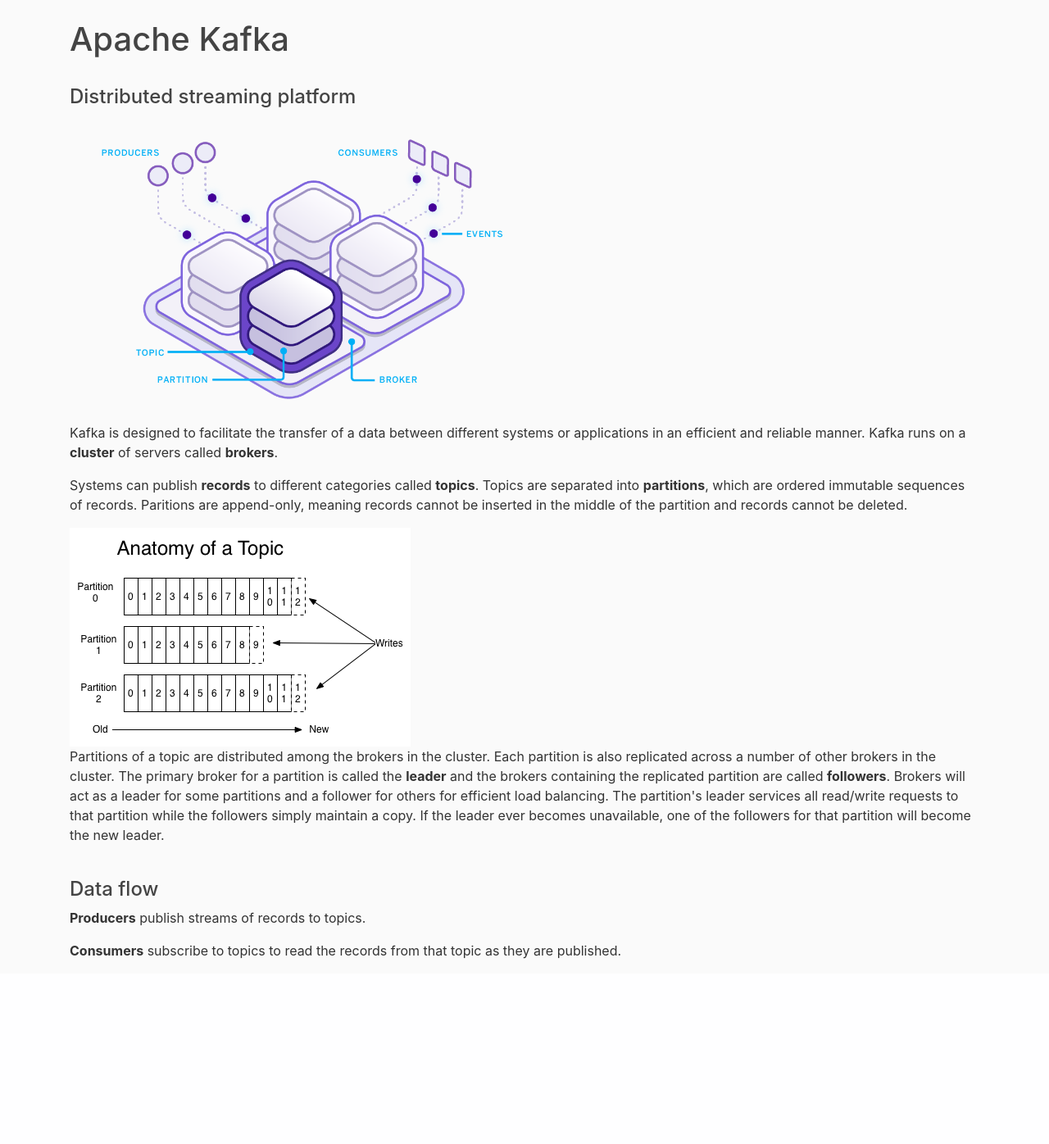
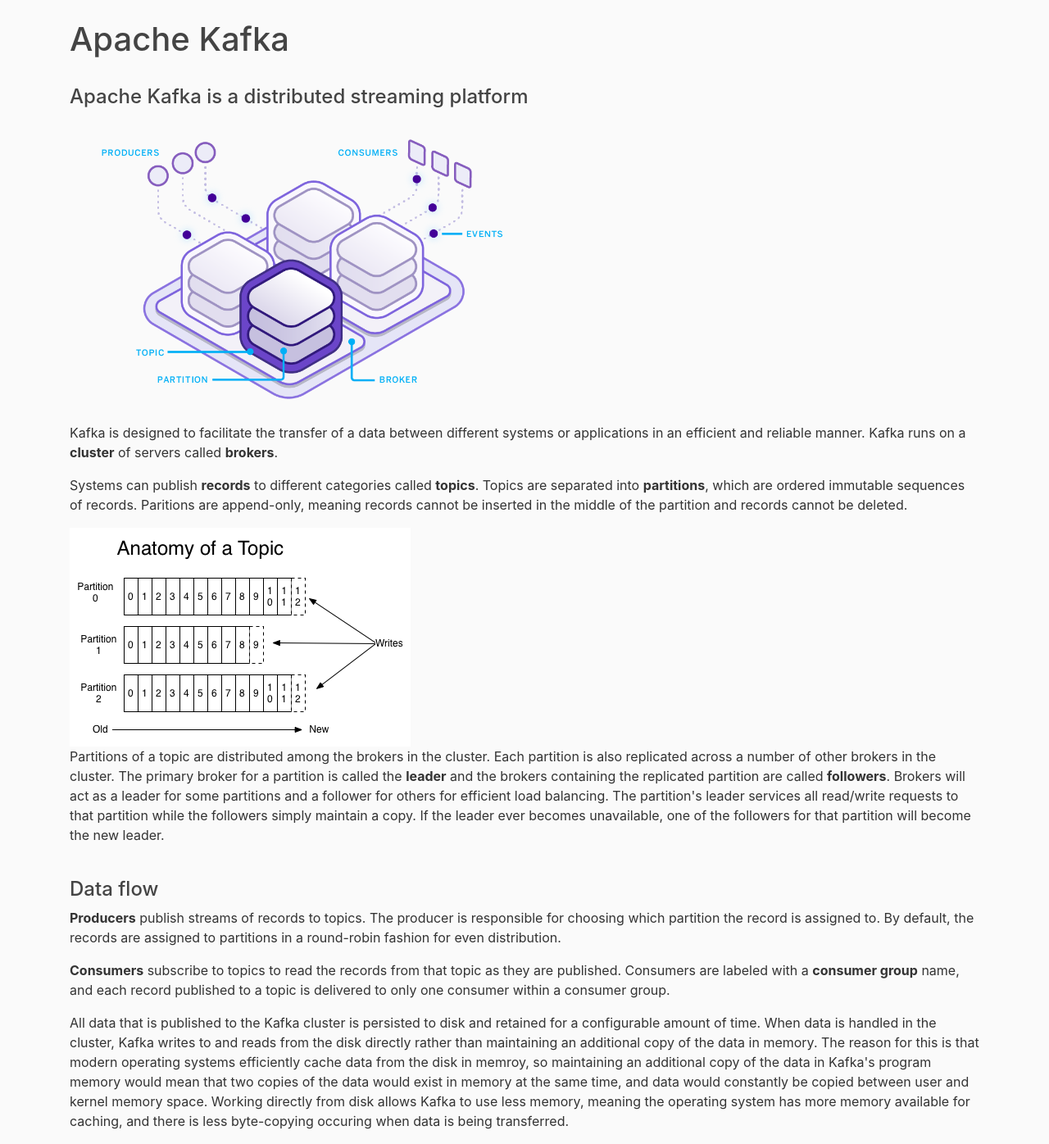
Before and after one commit to ebencarek/apache_kafka_tut_website, a Flask app: page / in a window 1280 px wide. Shown: the part 56-1452 px from the top of the page at 82% size. Before the commit the page ends 1226 px from the top, so only its background shows below. Run offline with Flask 2, Linux system fonts and the light colour scheme; some libraries are stand-ins or nearby versions.

Commit message:
more content, delete pycache files

```diff
--- a/templates/home.html
+++ b/templates/home.html
@@ -3,7 +3,7 @@
     <h1>Apache Kafka</h1>
     <br>
     <h4>
-        Distributed streaming platform
+        Apache Kafka is a distributed streaming platform
     </h4>
     <img src="/static/kafka-diagram.png" class="img-fluid" style="max-width: 50%;" alt="kafka-diagram">
     <p>
@@ -28,9 +28,22 @@
     <br>
     <h4>Data flow</h4>
     <p>
-        <b>Producers</b> publish streams of records to topics.
+        <b>Producers</b> publish streams of records to topics. The producer is responsible for choosing which
+        partition the record is assigned to. By default, the records are assigned to partitions in a round-robin
+        fashion for even distribution.
     </p>
     <p>
-        <b>Consumers</b> subscribe to topics to read the records from that topic as they are published.
+        <b>Consumers</b> subscribe to topics to read the records from that topic as they are published. Consumers
+        are labeled with a <b>consumer group</b> name, and each record published to a topic is delivered to only
+        one consumer within a consumer group.
+    </p>
+    <p>
+        All data that is published to the Kafka cluster is persisted to disk and retained for a configurable amount
+        of time. When data is handled in the cluster, Kafka writes to and reads from the disk directly rather than
+        maintaining an additional copy of the data in memory. The reason for this is that modern operating systems efficiently
+        cache data from the disk in memroy, so maintaining an additional copy of the data in Kafka's program memory would mean
+        that two copies of the data would exist in memory at the same time, and data would constantly be copied between user and
+        kernel memory space. Working directly from disk allows Kafka to use less memory, meaning the operating
+        system has more memory available for caching, and there is less byte-copying occuring when data is being transferred.
     </p>
 {% endblock %}
--- a/templates/reference.html
+++ b/templates/reference.html
@@ -1,4 +1,6 @@
 {% extends "layout.html" %}
 {% block content %}
-    <h1>Here you will find info on the terminology used by apache</h1>
+    <h1>Reference</h1>
+    <br>
+
 {% endblock %}
```
